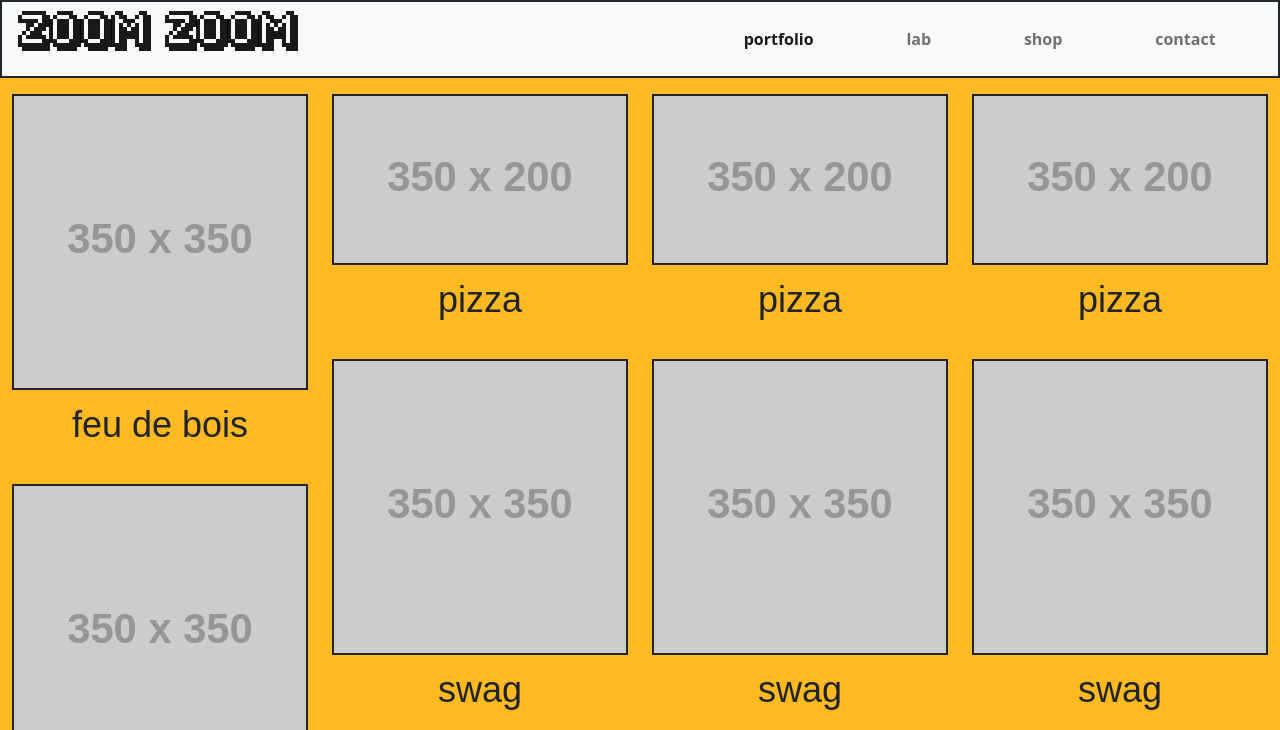
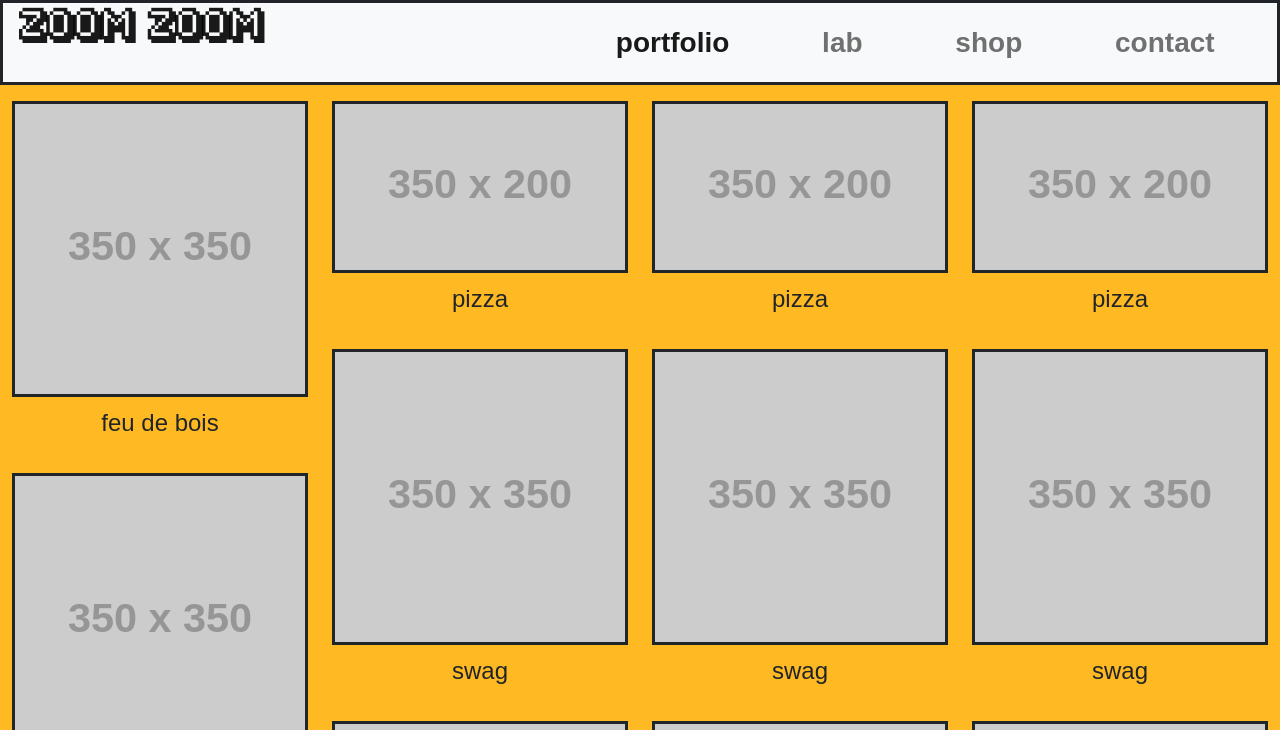
Before and after one commit to mentaloooo/zoomzoom, a plain HTML site: page index.html in a window 1280 px wide. Shown: the top 730 px of the page. Drawn offline with nearby package versions, Linux system fonts and the light colour scheme; placeholder pictures from the web are drawn by us; files whose address does not match are found by name; a web font is replaced by a local one.

Commit message:
fix navbar
animation + padding

```diff
--- a/css/fonts.css
+++ b/css/fonts.css
@@ -12,74 +12,3 @@
         font-weight: 800;
     }
 /* FONTS */
-
-
-@font-face {
-    font-family: 'OpenSans-Light';
-    src: url('/OpenSansFonts/OpenSans-Light.ttf') format('truetype');
-    font-weight: 300;
-    font-style: normal;
-}
-
-@font-face {
-    font-family: 'OpenSans-Light';
-    src: url('/OpenSansFonts/OpenSans-LightItalic.ttf') format('truetype');
-    font-weight: 300;
-    font-style: italic;
-}
-
-@font-face {
-    font-family: 'OpenSans';
-    src: url('/OpenSansFonts/OpenSans-Regular.ttf') format('truetype');
-    font-weight: 400;
-    font-style: normal;
-}
-
-@font-face {
-    font-family: 'OpenSans';
-    src: url('/OpenSansFonts/OpenSans-RegularItalic.ttf') format('truetype');
-    font-weight: 400;
-    font-style: italic;
-}
-
-@font-face {
-    font-family: 'OpenSans-Semibold';
-    src: url('/OpenSansFonts/OpenSans-SemiBold.ttf') format('truetype');
-    font-weight: 600;
-    font-style: normal;
-}
-
-@font-face {
-    font-family: 'OpenSans-SemiBold';
-    src: url('/OpenSansFonts/OpenSans-SemiBoldItalic.ttf') format('truetype');
-    font-weight: 600;
-    font-style: italic;
-}
-
-@font-face {
-    font-family: 'OpenSans';
-    src: url('/OpenSansFonts/OpenSans-Bold.ttf') format('truetype');
-    font-weight: 700;
-    font-style: normal;
-}
-
-@font-face {
-    font-family: 'OpenSans';
-    src: url('/OpenSansFonts/OpenSans-BoldItalic.ttf') format('truetype');
-    font-weight: 700;
-    font-style: italic;
-}
-
-@font-face {
-    font-family: 'OpenSans';
-    src: url('/OpenSansFonts/OpenSans-ExtraBold.ttf') format('truetype');
-    font-weight: 800;
-    font-style: normal;
-}
-
-@font-face {
-    font-family: 'OpenSans';
-    src: url('/OpenSansFonts/OpenSans-ExtraBoldItalic.ttf') format('truetype');
-    font-weight: 800;
-    font-style: italic;
-}
--- a/css/style.css
+++ b/css/style.css
@@ -39,16 +39,19 @@ p{
     .navbar-brand{
         margin-right: 0em;
         letter-spacing: -1px;
-        animation: floating 3s ease-in-out infinite
+        animation: floating 3s ease-in-out infinite ;
+        font-size: 3.3vw;
     }
     /* FONTS USAGES */
         .navbar-light .navbar-brand {
             font-family: 'fipps',arial,sans-serif;
 
         }
-        .thumb,p {
-            font-size: 1.5em;
+        .thumb,p,.nav-item {
             font-family: 'rainyhearts',arial,sans-serif;
+        }
+        p{
+            font-size: 3vmin;
         }
         .navbar-nav{
             font-weight: 800;
@@ -57,7 +60,9 @@ p{
         .nav-item{
             margin-left: 3vw;
             margin-right: 3vw;
+            font-size: 3.5vmin;
         }
+
     /* FONTS USAGES */
 /* NAVMENU */
 
@@ -86,15 +91,15 @@ p{
     /* floating */
         .floating {
             animation-name: floating;
-            animation-duration: 3s;
+            animation-duration: 2s;
             animation-iteration-count: infinite;
             animation-timing-function: ease-in-out;
         }
 
         @keyframes floating {
-            0% { transform: translate(0,  -0px); }
-            50%  { transform: translate(0, -5px); }
-            100%   { transform: translate(0, 0px); }
+            0% { transform: translate(0,  -0vh); }
+            50%  { transform: translate(0, -1vh); }
+            100%   { transform: translate(0, 0vhx); }
         }
     /* floating */
 /* ANIMATIONS */
--- a/index.html
+++ b/index.html
@@ -14,11 +14,11 @@
    </head>
    <body>
       <!-- Navbar -->
-      <!--<div class="border-2 border border-dark">-->
-      <nav class="sticky-top px-3 d-flex flex-row navbar navbar-expand-sm navbar-light bg-light border-2 border border-dark sticky">
+      <!--<div class="border-3 border border-dark">-->
+      <nav class="sticky-top px-3 d-flex flex-row navbar navbar-expand-md navbar-light bg-light border-3 border border-dark sticky">
          <!-- Menu group -->
-         <div class="mx-0 d-flex flex-column">
-            <a class="navbar-brand floating" style="font-size: 2.5vmax;" href="#">
+         <div class="d-flex justify-content-center">
+            <a class="pb-3 navbar-brand floating" style="font-size: 2.2vmax" href="#">
                ZOOM
                ZOOM
             </a>
@@ -37,7 +37,7 @@
          </div>
       </nav>
       <!--video player qui flotte
-         <div class="border-2 border border-dark" id="mydiv">
+         <div class="border-3 border border-dark" id="mydiv">
              <div class="px-3 thumb" id="mydivheader"><p>site en construction</p><p>x</p></div>
              <embed
              src="https://www.youtube.com/embed/J---aiyznGQ?autohide=1&autoplay=1"
@@ -50,92 +50,94 @@
              </div>-->
       </div>
       <div class="container-fluid yellowish">
+
+
          <div class="row">
             <div class="col-sm-6 col-md-6 col-xl-3 col-lg-3 text-center">
                <!--item1-->
                <div class="thumb">
-                  <a href="https://placeholder.com"><img class="border-2 border border-dark img-fluid mt-3" src="https://via.placeholder.com/350"></a>
+                  <a href="https://placeholder.com"><img class="border-3 border border-dark img-fluid mt-3" src="https://via.placeholder.com/350"></a>
                   <p class="img-title mt-2">feu de bois</p>
                </div>
                <!--item2-->
                <div class="thumb">
-                  <a href="https://placeholder.com"><img class="border-2 border border-dark img-fluid mt-3" src="https://via.placeholder.com/350"></a>
+                  <a href="https://placeholder.com"><img class="border-3 border border-dark img-fluid mt-3" src="https://via.placeholder.com/350"></a>
                   <p class="img-title mt-2">swag</p>
                </div>
                <!--item3-->
                <div class="thumb">
-                  <a href="https://placeholder.com"><img class="border-2 border border-dark img-fluid mt-3" src="https://via.placeholder.com/350"></a>
+                  <a href="https://placeholder.com"><img class="border-3 border border-dark img-fluid mt-3" src="https://via.placeholder.com/350"></a>
                   <p class="img-title mt-2">feu de bois</p>
                </div>
                <!--item4-->
                <div class="thumb">
-                  <a href="https://placeholder.com"><img class="border-2 border border-dark img-fluid mt-3" src="https://via.placeholder.com/350"></a>
+                  <a href="https://placeholder.com"><img class="border-3 border border-dark img-fluid mt-3" src="https://via.placeholder.com/350"></a>
                   <p class="img-title mt-2">cool</p>
                </div>
             </div>
             <div class="col-sm-6 col-md-6 col-xl-3 col-lg-3 text-center">
                <!--item1-->
                <div class="thumb">
-                  <a href="https://placeholder.com"><img class="border-2 border border-dark img-fluid mt-3" src="https://via.placeholder.com/350x200"></a>
+                  <a href="https://placeholder.com"><img class="border-3 border border-dark img-fluid mt-3" src="https://via.placeholder.com/350x200"></a>
                   <p class="img-title mt-2">pizza</p>
                </div>
                <!--item2-->
                <div class="thumb">
-                  <a href="https://placeholder.com"><img class="border-2 border border-dark img-fluid mt-3" src="https://via.placeholder.com/350"></a>
+                  <a href="https://placeholder.com"><img class="border-3 border border-dark img-fluid mt-3" src="https://via.placeholder.com/350"></a>
                   <p class="img-title mt-2">swag</p>
                </div>
                <!--item3-->
                <div class="thumb">
-                  <a href="https://placeholder.com"><img class="border-2 border border-dark img-fluid mt-3" src="https://via.placeholder.com/350"></a>
+                  <a href="https://placeholder.com"><img class="border-3 border border-dark img-fluid mt-3" src="https://via.placeholder.com/350"></a>
                   <p class="img-title mt-2">feu de bois</p>
                </div>
                <!--item4-->
                <div class="thumb">
-                  <a href="https://placeholder.com"><img class="border-2 border border-dark img-fluid mt-3" src="https://via.placeholder.com/350"></a>
+                  <a href="https://placeholder.com"><img class="border-3 border border-dark img-fluid mt-3" src="https://via.placeholder.com/350"></a>
                   <p class="img-title mt-2">cool</p>
                </div>
             </div>
             <div class="col-sm-6 col-md-6 col-xl-3 col-lg-3 text-center">
                <!--item1-->
                <div class="thumb">
-                  <a href="https://placeholder.com"><img class="border-2 border border-dark img-fluid mt-3" src="https://via.placeholder.com/350x200"></a>
+                  <a href="https://placeholder.com"><img class="border-3 border border-dark img-fluid mt-3" src="https://via.placeholder.com/350x200"></a>
                   <p class="img-title mt-2">pizza</p>
                </div>
                <!--item2-->
                <div class="thumb">
-                  <a href="https://placeholder.com"><img class="border-2 border border-dark img-fluid mt-3" src="https://via.placeholder.com/350"></a>
+                  <a href="https://placeholder.com"><img class="border-3 border border-dark img-fluid mt-3" src="https://via.placeholder.com/350"></a>
                   <p class="img-title mt-2">swag</p>
                </div>
                <!--item3-->
                <div class="thumb">
-                  <a href="https://placeholder.com"><img class="border-2 border border-dark img-fluid mt-3" src="https://via.placeholder.com/350"></a>
+                  <a href="https://placeholder.com"><img class="border-3 border border-dark img-fluid mt-3" src="https://via.placeholder.com/350"></a>
                   <p class="img-title mt-2">feu de bois</p>
                </div>
                <!--item4-->
                <div class="thumb">
-                  <a href="https://placeholder.com"><img class="border-2 border border-dark img-fluid mt-3" src="https://via.placeholder.com/350"></a>
+                  <a href="https://placeholder.com"><img class="border-3 border border-dark img-fluid mt-3" src="https://via.placeholder.com/350"></a>
                   <p class="img-title mt-2">cool</p>
                </div>
             </div>
             <div class="col-sm-6 col-md-6 col-xl-3 col-lg-3 text-center">
                <!--item1-->
                <div class="thumb">
-                  <a href="https://placeholder.com"><img class="border-2 border border-dark img-fluid mt-3" src="https://via.placeholder.com/350x200"></a>
+                  <a href="https://placeholder.com"><img class="border-3 border border-dark img-fluid mt-3" src="https://via.placeholder.com/350x200"></a>
                   <p class="img-title mt-2">pizza</p>
                </div>
                <!--item2-->
                <div class="thumb">
-                  <a href="https://placeholder.com"><img class="border-2 border border-dark img-fluid mt-3" src="https://via.placeholder.com/350"></a>
+                  <a href="https://placeholder.com"><img class="border-3 border border-dark img-fluid mt-3" src="https://via.placeholder.com/350"></a>
                   <p class="img-title mt-2">swag</p>
                </div>
                <!--item3-->
                <div class="thumb">
-                  <a href="https://placeholder.com"><img class="border-2 border border-dark img-fluid mt-3" src="https://via.placeholder.com/350"></a>
+                  <a href="https://placeholder.com"><img class="border-3 border border-dark img-fluid mt-3" src="https://via.placeholder.com/350"></a>
                   <p class="img-title mt-2">feu de bois</p>
                </div>
                <!--item4-->
                <div class="thumb">
-                  <a href="https://placeholder.com"><img class="border-2 border border-dark img-fluid mt-3" src="https://via.placeholder.com/350"></a>
+                  <a href="https://placeholder.com"><img class="border-3 border border-dark img-fluid mt-3" src="https://via.placeholder.com/350"></a>
                   <p class="img-title mt-2">cool</p>
                </div>
             </div>
```
Also changed, not shown: lab.html (+22 -20 lines), 1 other file.
